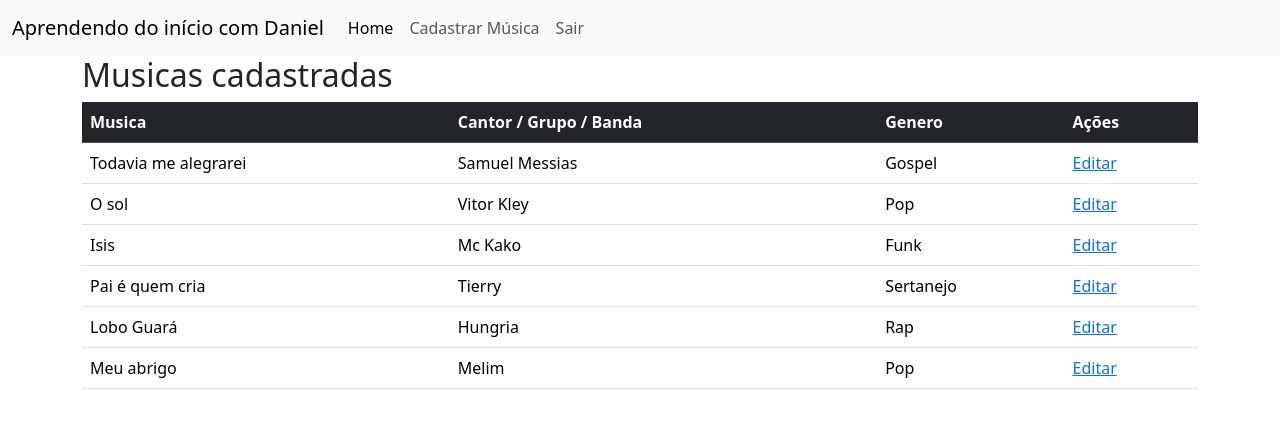
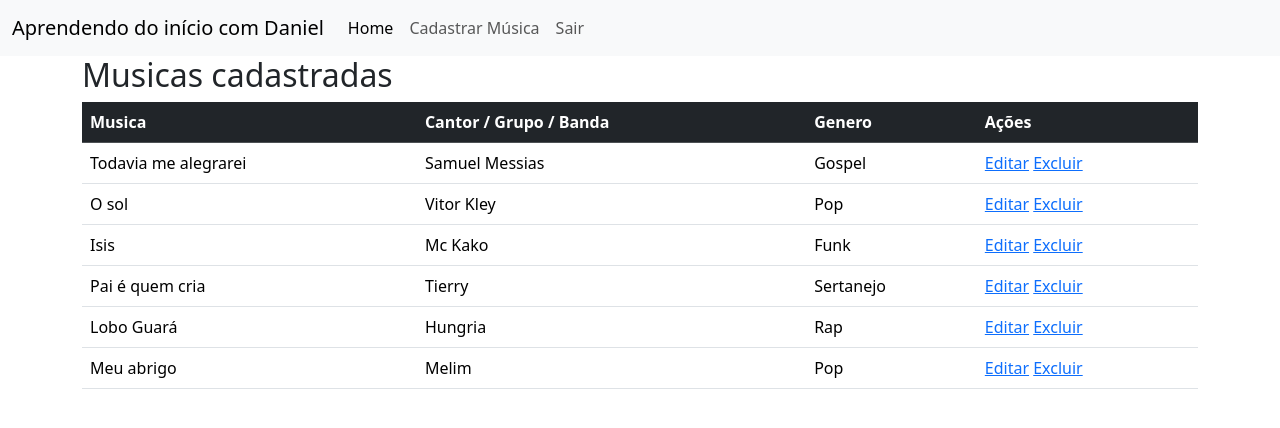
Before and after one commit to daniel-xds93/projeto_musica, a Flask app: page / in a window 1280 px wide. Shown: the top 428 px of the page. Run offline with Flask 3, Linux system fonts and the light colour scheme; the visitor is signed in with stand-in values (Sample User, id 1); data comes from the database, SQL or seed files in the repository; parts of the project's set-up code (start-up, migrations or seed data) failed here and were passed over; some libraries are stand-ins or nearby versions.

Commit message:
excluindo musica

```diff
--- a/templates/lista_musicas.html
+++ b/templates/lista_musicas.html
@@ -18,7 +18,10 @@
             <td>{{ music.nome_musica }}</td>
             <td>{{ music.cantor_banda }}</td>
             <td>{{ music.genero_musica }}</td>
-            <td><a href="{{ url_for('editar', id=music.id_musica) }}">Editar</a></td>
+            <td>
+                <a href="{{ url_for('editar', id=music.id_musica) }}">Editar</a>
+                <a href="{{ url_for('excluir', id=music.id_musica) }}">Excluir</a>
+            </td>
         </tr>
         {% endfor %}
     </tbody>
--- a/views.py
+++ b/views.py
@@ -71,6 +71,18 @@ def atualizar():
 
     return redirect(url_for('listarMusicas'))
 
+@app.route('/excluir/<int:id>')
+def excluir(id):
+    if 'usuario_logado' not in session or session['usuario_logado'] == None:
+        return redirect(url_for('login'))
+
+    Musica.query.filter_by(id_musica=id).delete()
+
+    db.session.commit()
+
+    flash("Musica excluída com sucesso")
+
+    return redirect(url_for('listarMusicas'))
 
 @app.route('/login')
 def login():
```
